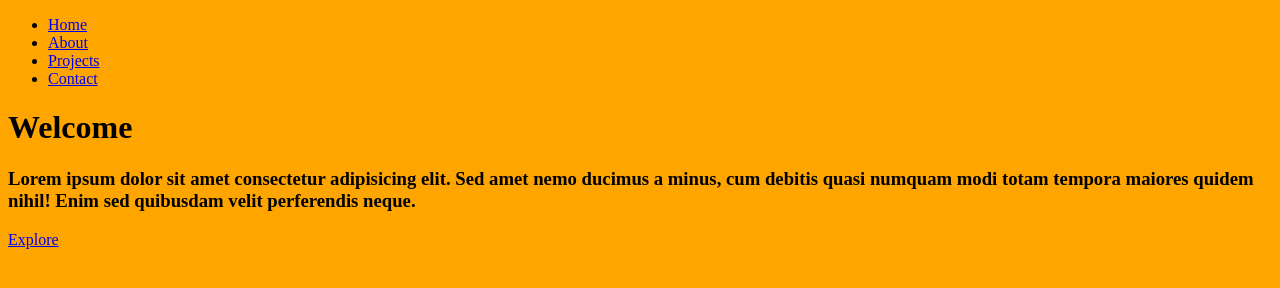
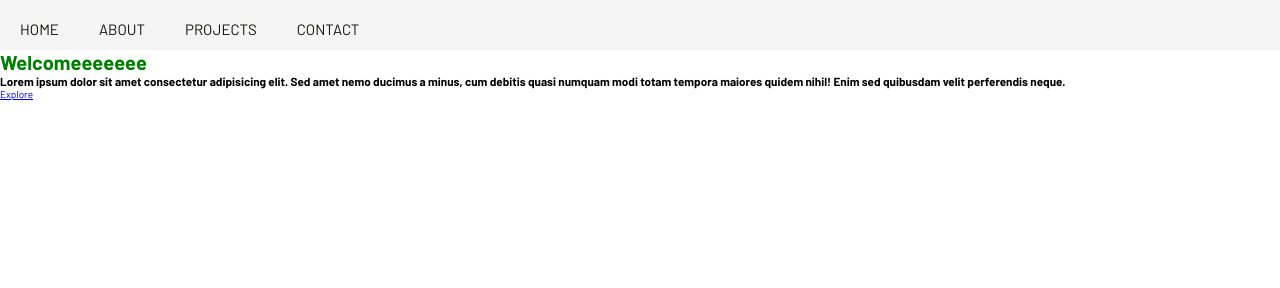
Before and after one commit to natalia-marszalkowska/example-page, a plain HTML site: page index.html in a window 1280 px wide. Drawn offline with Linux system fonts and the light colour scheme; a web font is replaced by a local one.

Commit message:
added a navigation and basic styles (variables and typography)

```diff
--- a/index.html
+++ b/index.html
@@ -20,14 +20,13 @@
     <!-- Header -->
     <header class="header">
         <div class="header__text-box">
-            <h1 class="heading-primary">Welcome</h1>
+            <h1 class="heading-primary">Welcomeeeeeee</h1>
             <h3 class="heading-tertiary">Lorem ipsum dolor sit amet consectetur adipisicing elit. Sed amet nemo ducimus a minus, cum debitis quasi numquam modi totam tempora maiores quidem nihil! Enim sed quibusdam velit perferendis neque.</h3>
             <a href="#about" class="btn">Explore</a>
         </div>
     </header>
 
     <!-- About Section -->
-
     <footer class="footer">
         <div class="footer__icons">
         </div>
--- /dev/null
+++ b/scss/_base.scss
@@ -0,0 +1,16 @@
+*,
+*::after,
+*::before {
+    margin: 0;
+    padding: 0;
+    box-sizing: inherit;
+}
+
+html {
+    font-size: 62.5%;
+}
+
+body {
+    box-sizing: border-box;
+    font-family: "Barlow", sans-serif;
+}
--- /dev/null
+++ b/scss/_header.scss
@@ -0,0 +1,3 @@
+h1 {
+    color: green;
+}
--- /dev/null
+++ b/scss/_nav.scss
@@ -0,0 +1,31 @@
+
+.nav {
+    display: fixed;
+    height: 5rem;
+    background-color: whitesmoke;
+
+    &__items {
+        display: flex;
+        // padding: 1rem;
+    }
+
+    &__item {
+        list-style-type: none;
+        padding: 2rem;
+
+        a:link, a:visited {
+            text-decoration: none;
+            text-transform: uppercase;
+            font-weight: 500;
+            font-size: 1.5rem;
+            color: $dark;
+        }
+
+        a:hover, a:active {
+            color: $highlight;
+            transition: all .2s;
+        }
+    }
+
+
+}
--- /dev/null
+++ b/scss/_typography.scss
@@ -0,0 +1 @@
+@import url('https://fonts.googleapis.com/css2?family=Barlow:wght@300;400;700&family=Playfair+Display:ital,wght@1,400;1,500&display=swap');
--- /dev/null
+++ b/scss/abstracts/_variables.scss
@@ -0,0 +1,8 @@
+// Colors
+
+$color-primary: #34675C;
+$color-primary-light: #A3CCAB;
+$color-primary-dark: #053D38;
+
+$dark: #14140F;
+$highlight: #F26800;
--- a/scss/main.scss
+++ b/scss/main.scss
@@ -1,3 +1,6 @@
-body {
-    background-color: orange;
-}
+@import "abstracts/variables";
+
+@import "base";
+@import "header";
+@import "nav";
+@import "typography";
```
Also changed, not shown: css/main.css, 1 other file.
